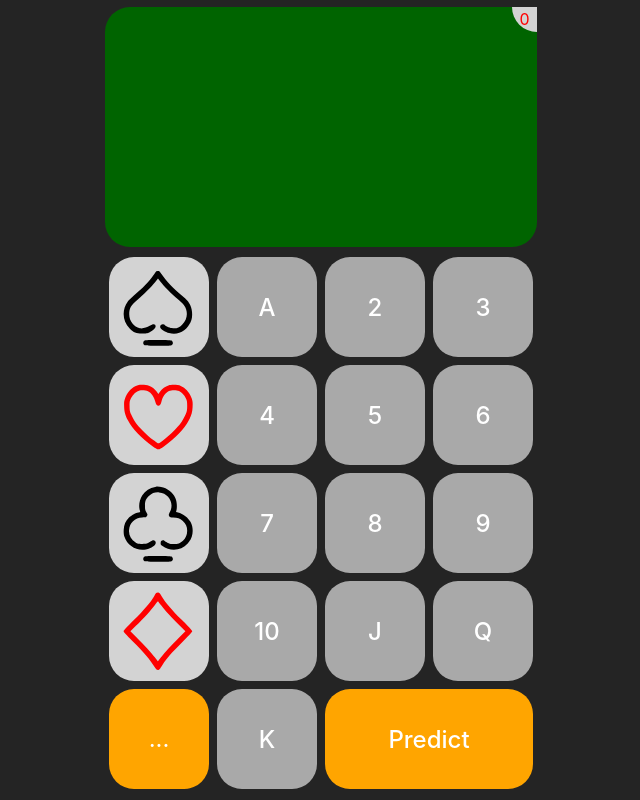
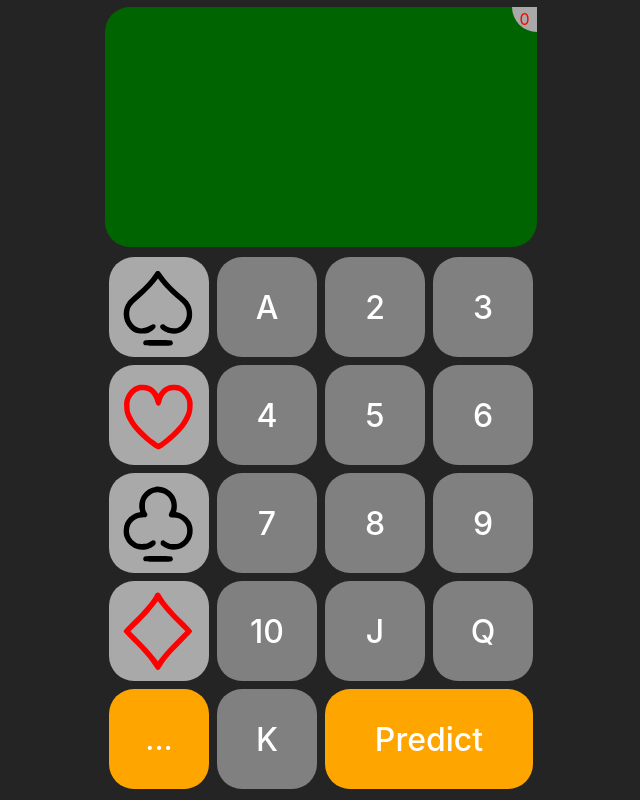
Before and after one commit to MaximeJezequel/cardOracle, a React (Vite) app: page / in a window 1280 px wide. Shown: the whole page, without its empty margins (319-959 px from the left). Built offline with nearby package versions, Linux system fonts and the light colour scheme.

Commit message:
Add css variables

```diff
--- a/src/App.scss
+++ b/src/App.scss
@@ -1,3 +1,10 @@
+$corners: 25px;
+$background-color: #242424;
+$color: white;
+$primary: orange;
+$shadow-light: darkgrey;
+$shadow-dark: grey;
+
 #root {
   margin: 0 auto;
 }
@@ -16,12 +23,10 @@
 }
 
 .display {
-  background-color: black;
-  color: whitesmoke;
   display: flex;
   flex-direction: column;
   height: 30vh;
-  border-radius: 25px 0 25px 25px;
+  border-radius: $corners 0 $corners $corners;
   overflow: hidden;
   position: relative;
 }
@@ -32,8 +37,8 @@
   width: 25px;
   height: 25px;
   text-align: center;
-  background-color: lightgray;
-  border-radius: 0px 0px 0px 25px;
+  background-color: darkgrey;
+  border-radius: 0px 0px 0px $corners;
   position: absolute;
   color: red;
 }
@@ -69,7 +74,7 @@
 .keyboard {
   display: grid;
   grid-template-columns: 25% 75%;
-  background-color: #242424;
+  background-color: $background-color;
 }
 
 .keyboard-wrap-suit {
@@ -87,13 +92,13 @@
 
 .suitBtn,
 .cardBtn {
-  background-color: lightgrey;
+  background-color: $shadow-light;
   margin: 0.25rem;
   width: min(20vw, 100px);
   height: min(20vw, 100px);
-  border-radius: 25px;
-  font-size: x-large;
-  color: white;
+  border-radius: $corners;
+  font-size: xx-large;
+  color: $color;
 }
 .suitBtn svg {
   height: 100%;
@@ -102,15 +107,15 @@
 }
 
 .cardBtn {
-  background-color: darkgrey;
+  background-color: $shadow-dark;
 }
 
 .next {
-  background-color: orange;
+  background-color: $primary;
 }
 
 .long {
-  background-color: orange;
+  background-color: $primary;
   grid-column: span 2;
   width: min(calc(40vw + 0.5rem), calc(200px + 0.5rem));
 }
--- a/src/App.tsx
+++ b/src/App.tsx
@@ -11,6 +11,7 @@ function App() {
   const [currentNumber, setCurrentNumber] = useState<any>("")
   const [currentColor, setCurrentColor] = useState<any>("")
   const [prediction, setPrediction] = useState<any>("")
+  const [stack, setStack] = useState(["QS", "10D", "6C", "AH", "9D"])
 
   const handleInputNumber = (x: any) => {
     if (currentColor) {
@@ -87,6 +88,7 @@ function App() {
         input={input}
         limit={limit}
         predict={predict}
+        currentStep={currentStep}
         handleInputColor={handleInputColor}
         handleInputNumber={handleInputNumber}
         clear={clear}
--- a/src/components/Keyboard.tsx
+++ b/src/components/Keyboard.tsx
@@ -7,6 +7,7 @@ const Keyboard = ({
   input,
   limit,
   predict,
+  currentStep,
   handleInputColor,
   handleInputNumber,
   clear,
@@ -14,6 +15,7 @@ const Keyboard = ({
   input: any
   limit: any
   predict: any
+  currentStep: any
   handleInputColor: any
   handleInputNumber: any
   clear: any
```
